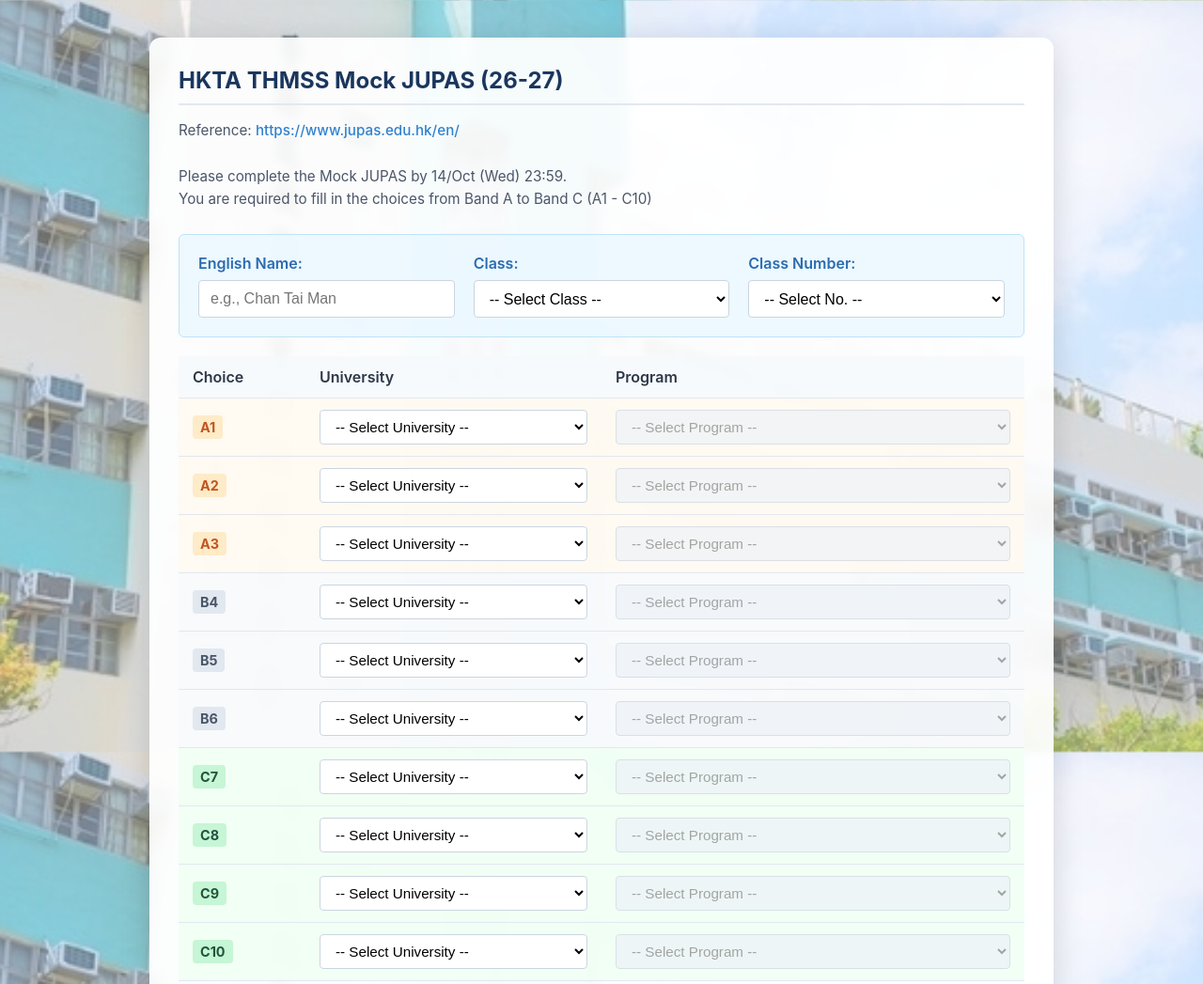
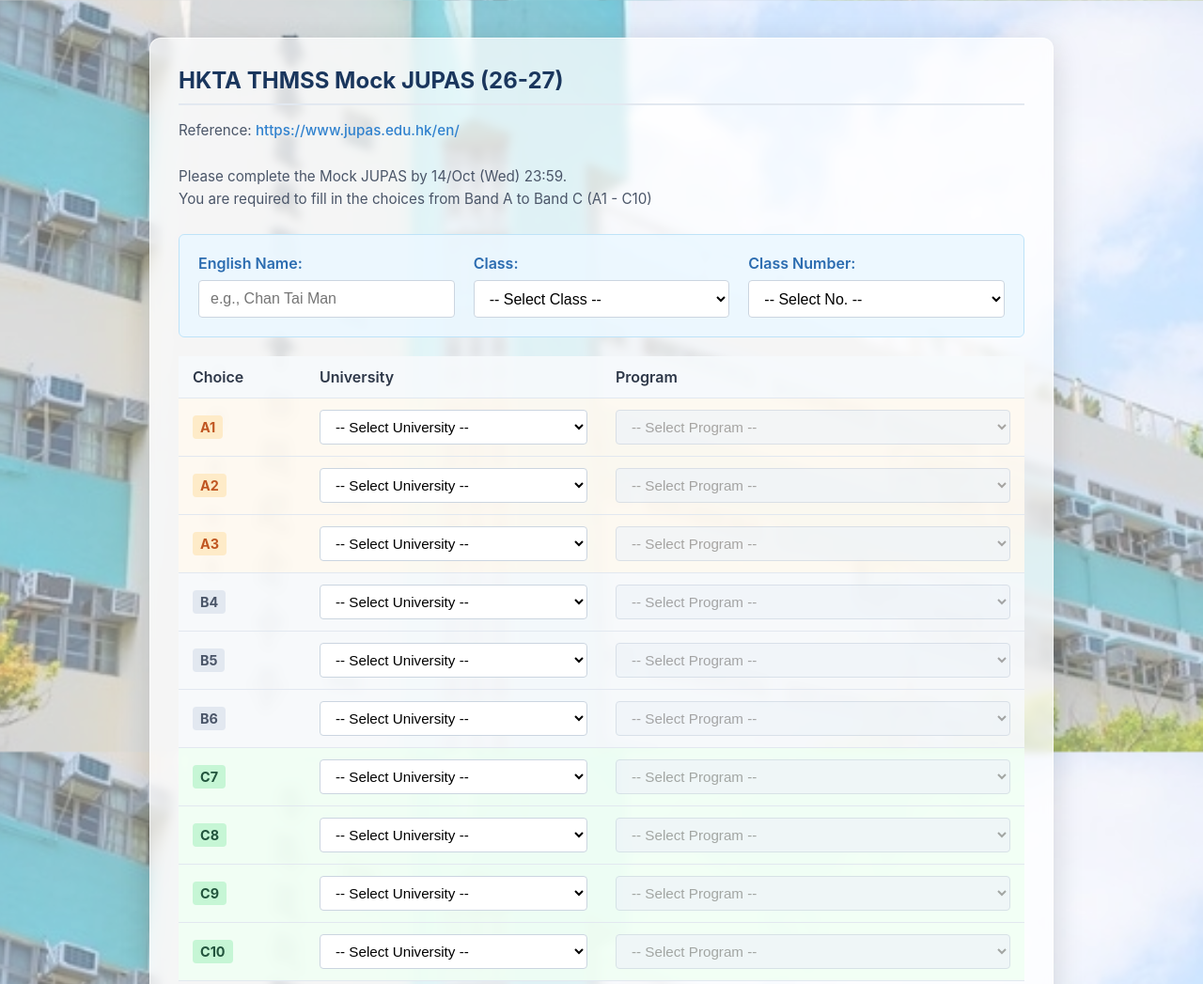
Before and after one commit to thmss-mock-jupas/mock-jupas-2627, a plain HTML site: page index.html in a window 1280 px wide. Shown: the top 1047 px of the page at 94% size. Drawn offline with Linux system fonts and the light colour scheme.

Commit message:
index.html

```diff
--- a/index.html
+++ b/index.html
@@ -20,7 +20,7 @@
         .container {
             max-width: 900px;
             margin: 0 auto;
-            background: rgba(255, 255, 255, 0.92);
+            background: rgba(255, 255, 255, 0.72);
             backdrop-filter: blur(5px);
             -webkit-backdrop-filter: blur(5px);
             padding: 30px;
```
